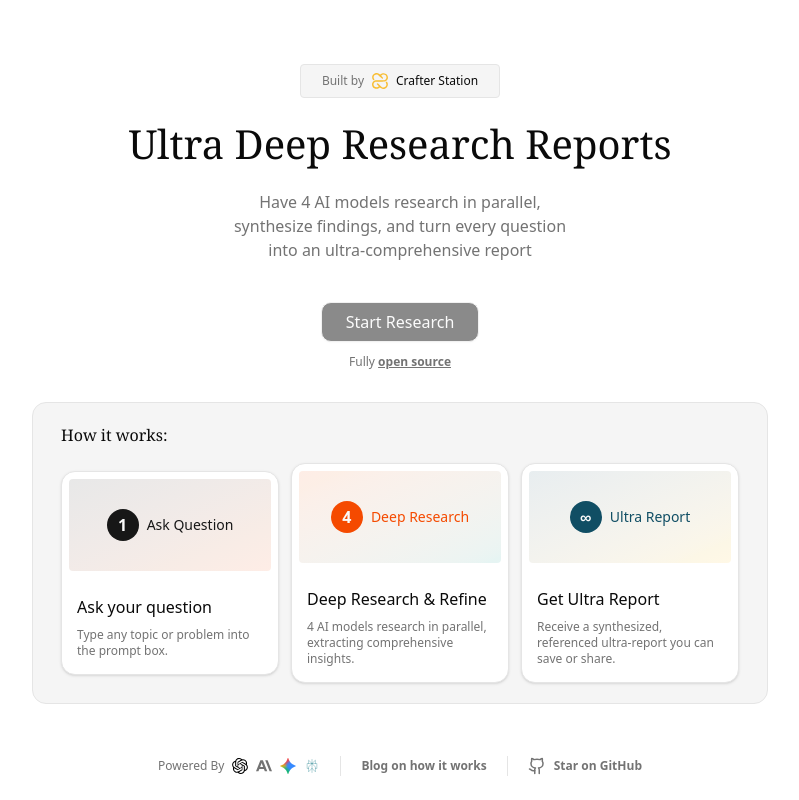
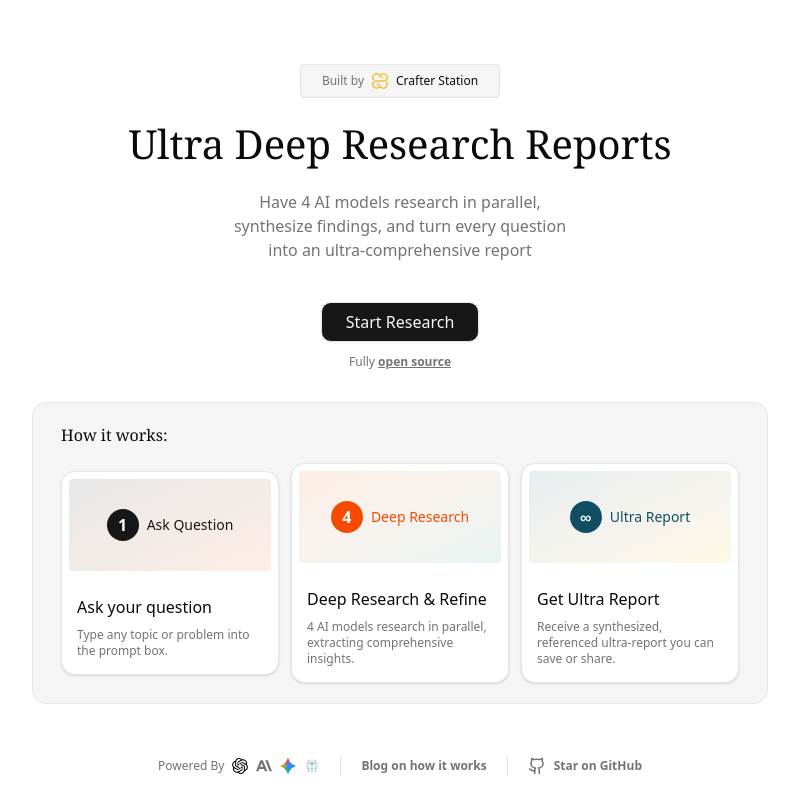
Before and after one commit to crafter-station/code0, a Next.js app: page / in a window 1280 px wide. Shown: the whole page, without its empty margins (240-1039 px from the left). Built offline with nearby package versions, Linux system fonts and the light colour scheme.

Commit message:
refactor: improve code formatting and readability in Home component
- Standardized import statements for consistency.
- Adjusted indentation and spacing throughout the component for enhanced readability.
- Ensured consistent formatting in JSX structure, improving overall code clarity.

```diff
--- a/app/page.tsx
+++ b/app/page.tsx
@@ -58,7 +58,6 @@ export default function Home() {
 						<Button
 							size="lg"
 							onClick={handleStartResearch}
-							disabled={!query.trim() || isStarting}
 							className="gap-1.5 rounded-lg border-[0.5px] px-6 py-3"
 						>
 							{isStarting ? (
```
